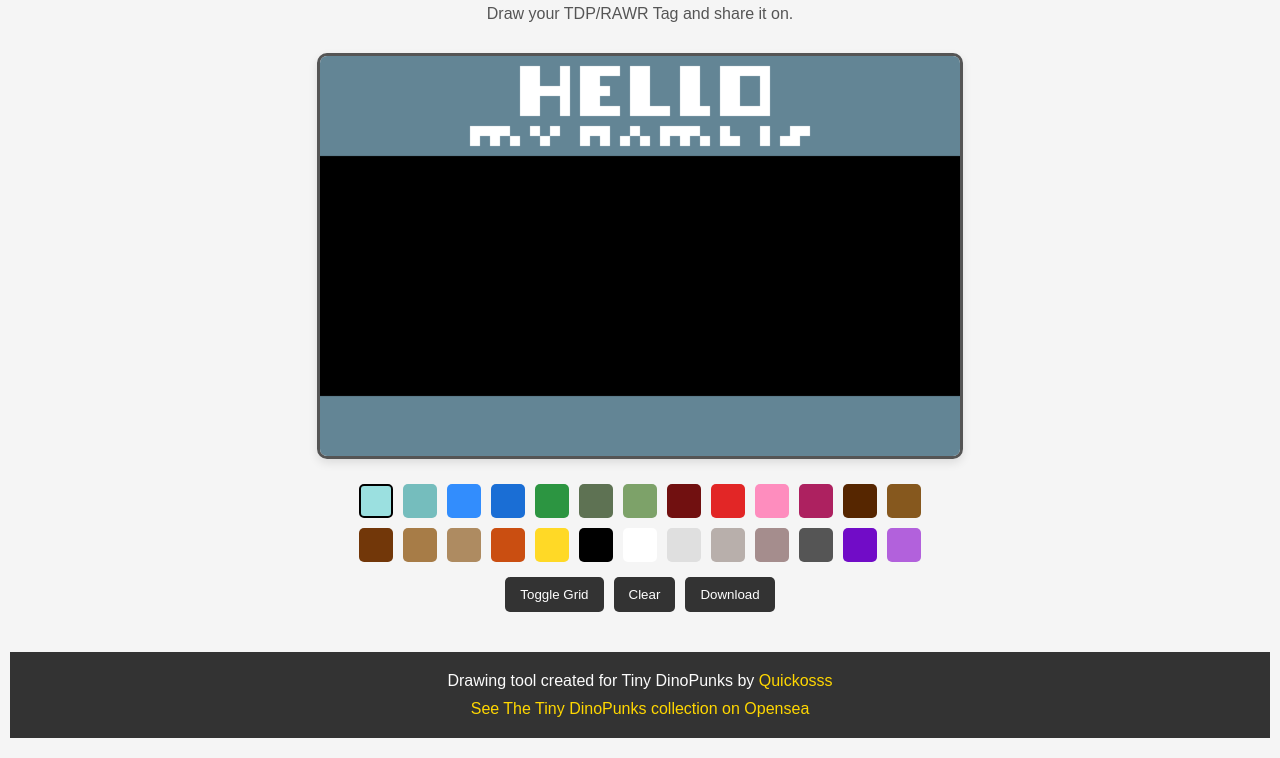
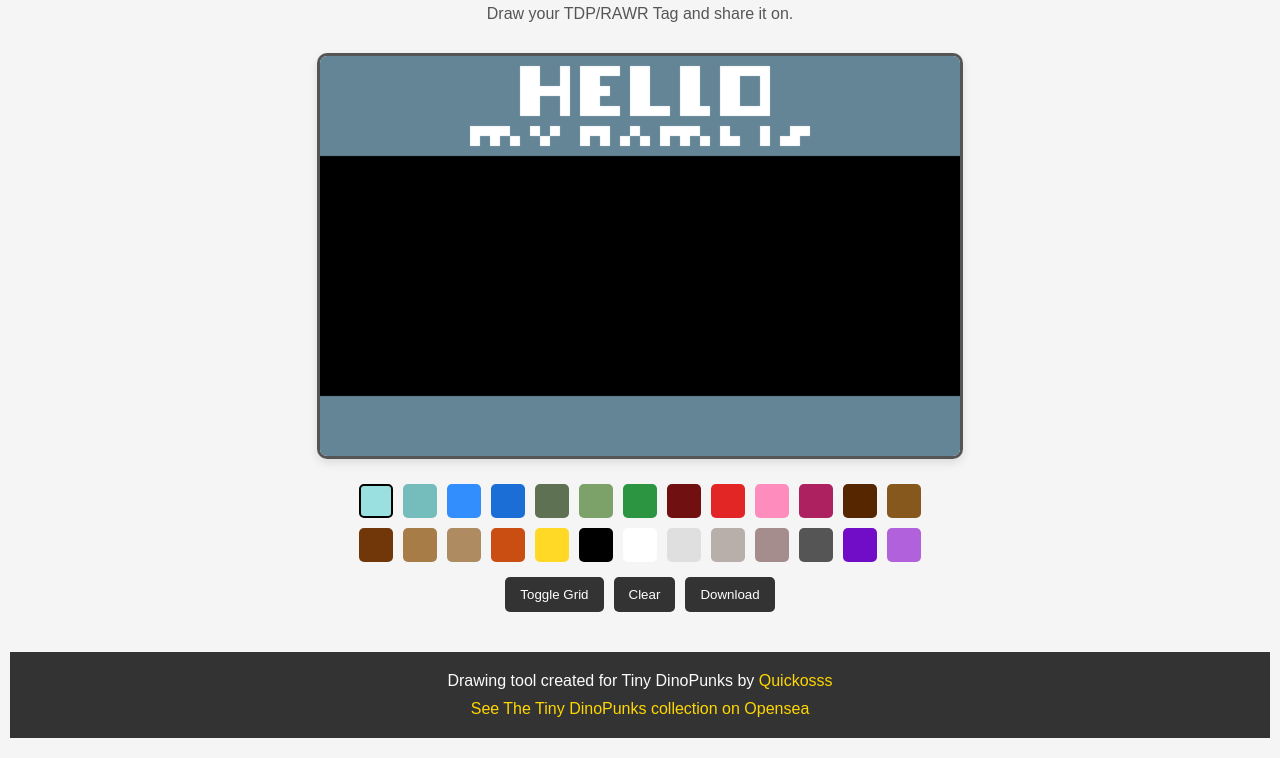
Before and after one commit to QuickosssLabs/tdp-draw, a plain HTML site: page index.html in a window 1280 px wide. Shown: the part 85-843 px from the top of the page. Drawn offline with Linux system fonts and the light colour scheme.

Commit message:
Update index.html

```diff
--- a/index.html
+++ b/index.html
@@ -139,7 +139,7 @@ let savedPixels = [];
 let imageLoaded = false;
 
 // List of predefined colors
-const colors = ['#9be0e0', '#75bdbd', '#328dfd', '#1a6ed5', '#2c9541', '#5e7253','#7da269', '#711010', '#e22626',
+const colors = ['#9be0e0', '#75bdbd', '#328dfd', '#1a6ed5', '#5e7253','#7da269','#2c9541', '#711010', '#e22626',
                 '#fe8dbe', '#ad2160', '#562600', '#86581e', '#723709', '#a77c47', '#ae8b61',
                 '#ca4e11', '#ffd926', '#000000', '#ffffff', '#dfdfdf', '#b8afab', '#a58d8d',
                 '#555555', '#710cc7', '#b261dc'];
```
